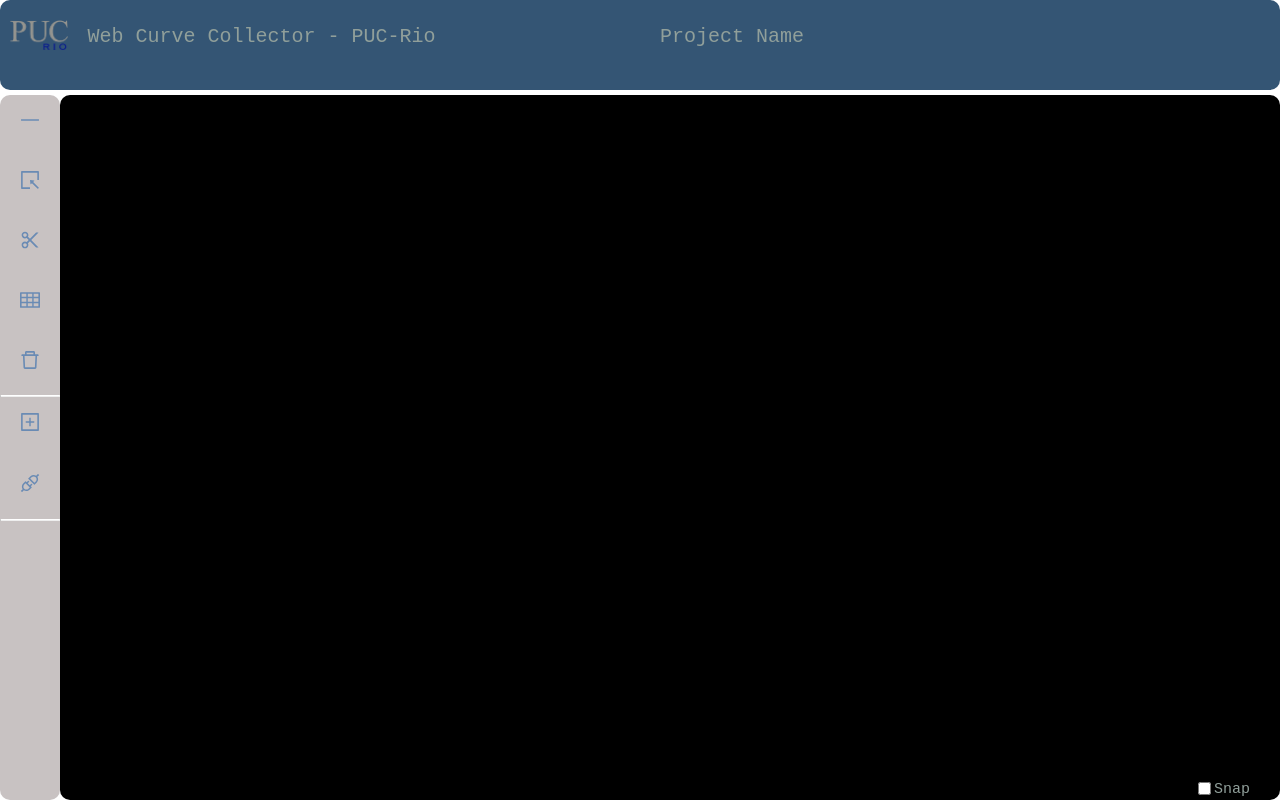
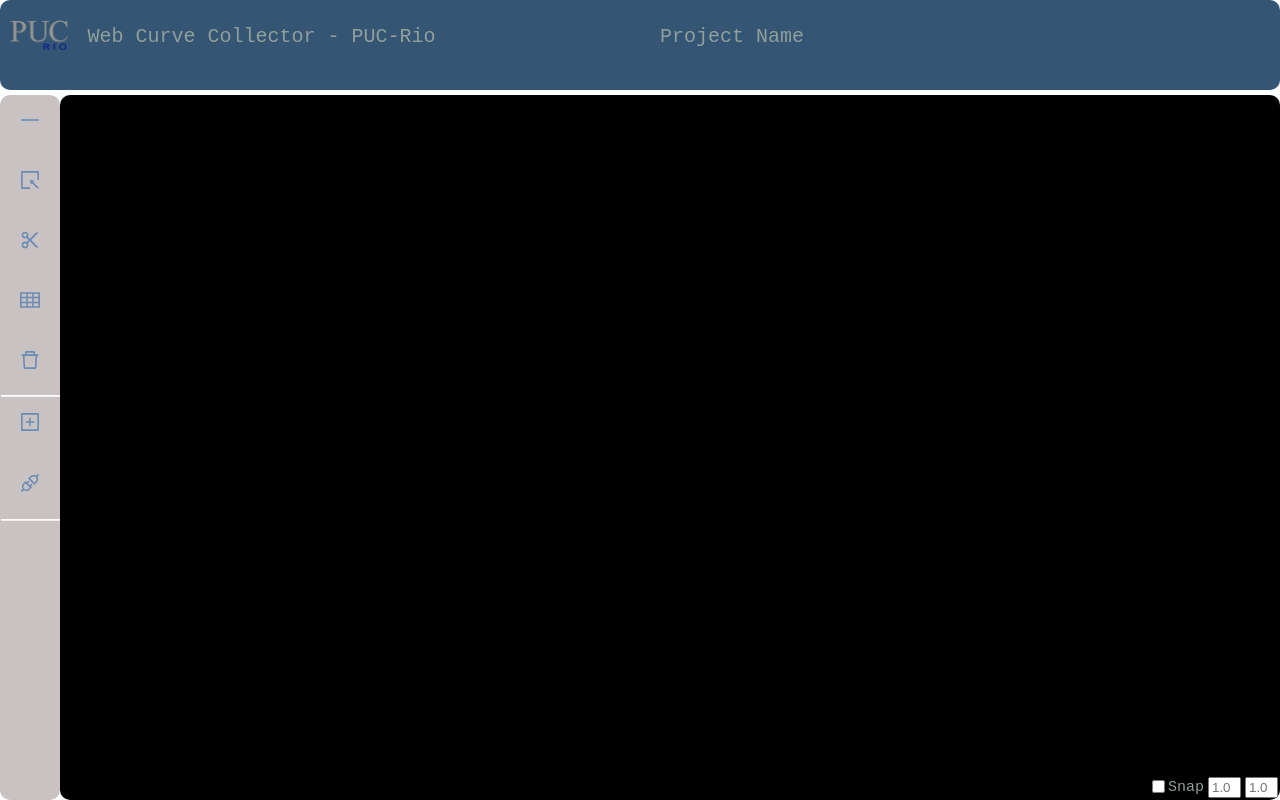
Before and after one commit to soaresrl/webgl-collector, a React app: page / in a window 1280 px wide. Built offline with nearby package versions, Linux system fonts and the light colour scheme.

Commit message:
smal UI modification to insert grid x and y steps

```diff
--- a/src/pages/Home.css
+++ b/src/pages/Home.css
@@ -14,11 +14,17 @@
     grid-template-columns: 60px auto;
 }
 
-.grid-snap {
+.grid-options {
     position:absolute;
+    display: grid;
+    grid-template-columns: auto auto auto;
     margin: 0;
     bottom:0;
-    right:30px;
+    right: 0;
+}
+
+ .grid-snap {
+    margin: 2px;
 }
 
 .grid-snap span{
@@ -27,3 +33,13 @@
     display: inline;
     font-size: 15px;
 }
+
+.grid-input-x {
+    margin: 2px;
+    width: 25px;
+}
+
+.grid-input-y {
+    margin: 2px;
+    width: 25px;
+}
--- a/src/pages/Home.js
+++ b/src/pages/Home.js
@@ -38,7 +38,11 @@ export default class Home extends Component {
                 <div className='content'>
                     <SideMenu canvasRef= {this.canvasRef} model={this.props.model} changeMouseAction={this.changeMouseAction}/>
                     <Canvas ref={this.canvasRef} model={this.props.model} mouseAction={this.state.mouseAction}/>
-                    <Checkbox onChange={this.toggleSnap.bind(this)} className='grid-snap'>Snap</Checkbox>
+                    <div className='grid-options'>
+                        <Checkbox onChange={this.toggleSnap.bind(this)} className='grid-snap'>Snap</Checkbox>
+                        <input placeholder='1.0' className='grid-input-x'/>
+                        <input placeholder='1.0' className='grid-input-y'/>
+                    </div>
                 </div>
             </div>
         );
```
